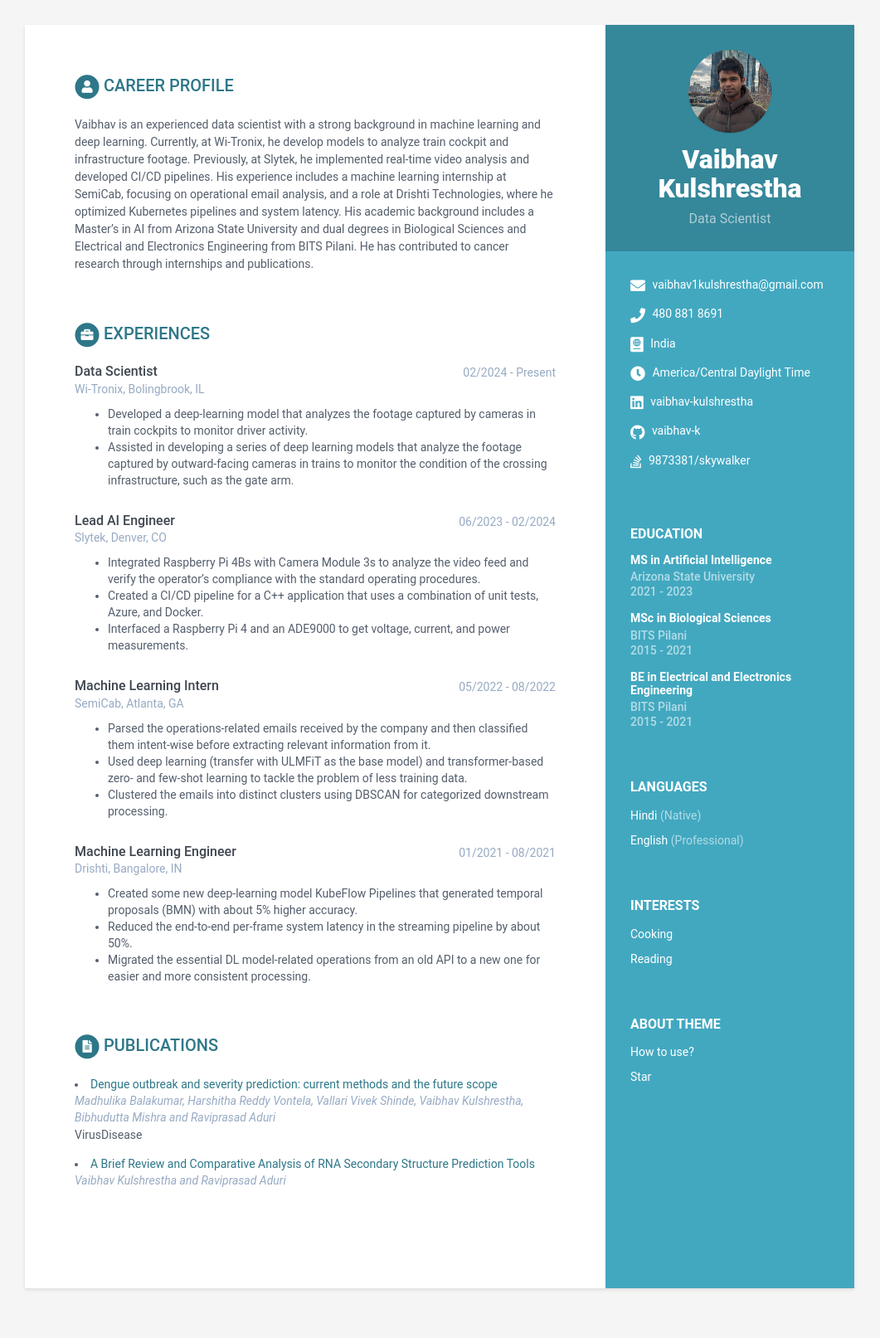
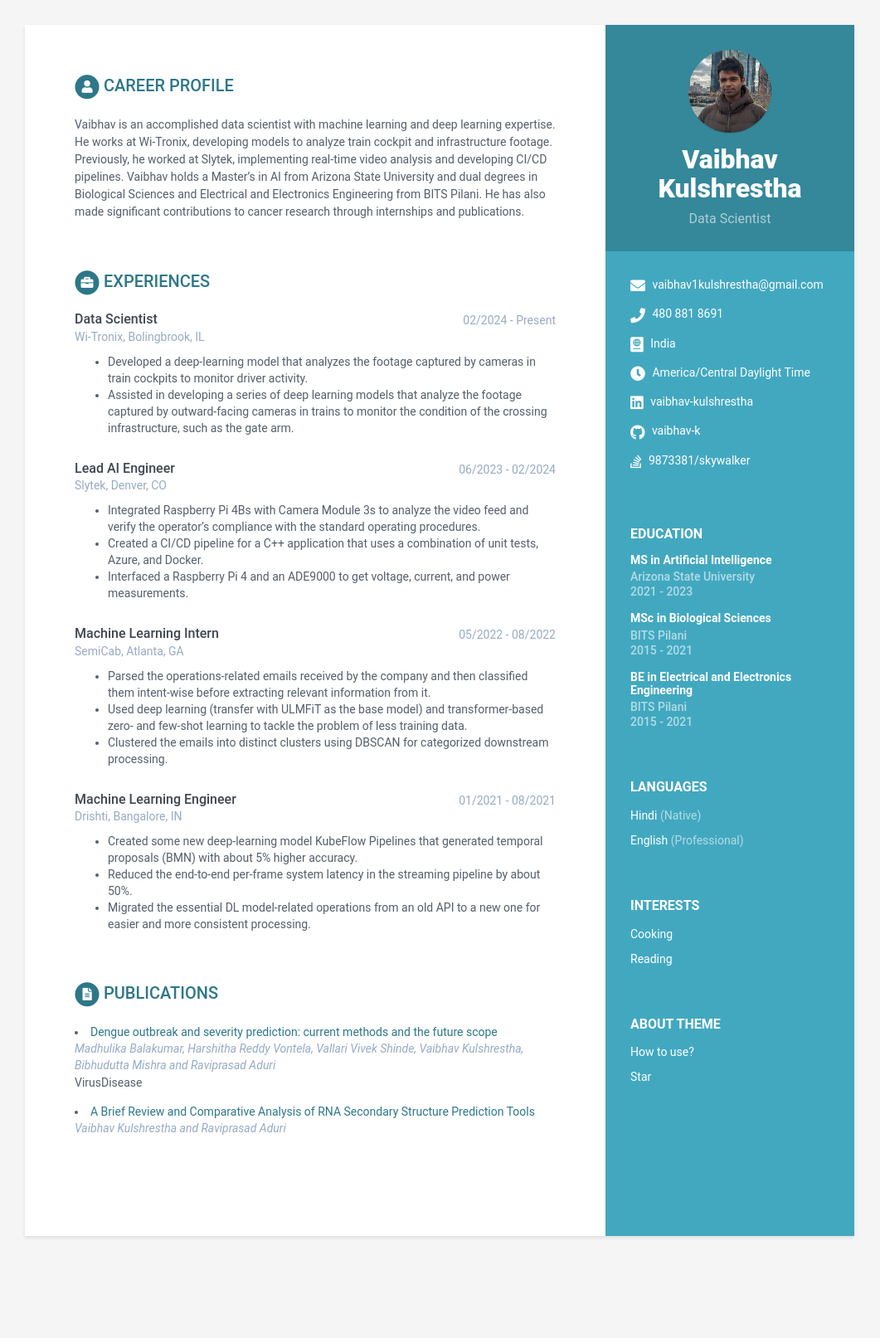
Before and after one commit to vaibhav-k/vaibhav-k.github.io, a Jekyll site: the page built from index.html, in a window 1280 px wide. Shown: the whole page at 83% size, without its empty margins (110-1171 px from the left). Built offline with Jekyll 4.4.1, drawn with Linux system fonts in a browser that asks for light colours; after the commit the page ends 1550 px from its top, so only the background shows below that.

Commit message:
Update data.yml

```diff
--- a/_data/data.yml
+++ b/_data/data.yml
@@ -49,17 +49,14 @@ sidebar:
 career-profile:
     title: Career Profile
     summary: |
-      Vaibhav is an experienced data scientist with a strong background
-      in machine learning and deep learning. Currently, at Wi-Tronix, he
-      develop models to analyze train cockpit and infrastructure footage.
-      Previously, at Slytek, he implemented real-time video analysis and
-      developed CI/CD pipelines. His experience includes a machine learning
-      internship at SemiCab, focusing on operational email analysis, and a
-      role at Drishti Technologies, where he optimized Kubernetes
-      pipelines and system latency. His academic background includes a
-      Master’s in AI from Arizona State University and dual degrees in
-      Biological Sciences and Electrical and Electronics Engineering
-      from BITS Pilani. He has contributed to cancer research through
+      Vaibhav is an accomplished data scientist with machine
+      learning and deep learning expertise. He works at Wi-Tronix, developing
+      models to analyze train cockpit and infrastructure footage.
+      Previously, he worked at Slytek, implementing real-time video
+      analysis and developing CI/CD pipelines. Vaibhav holds a Master’s
+      in AI from Arizona State University and dual degrees in Biological
+      Sciences and Electrical and Electronics Engineering from BITS Pilani.
+      He has also made significant contributions to cancer research through
       internships and publications.
 education:
     title: Education
```
